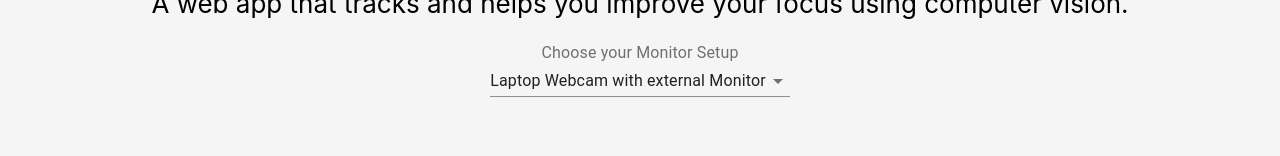
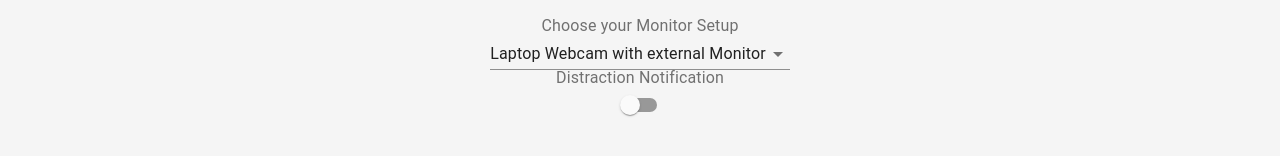
Before and after one commit to moritzWa/focuscam, a React (Create React App) app: page / in a window 1280 px wide. Shown: the part 502-658 px from the top of the page. Built offline with nearby package versions, Linux system fonts and the light colour scheme; no server answers.

Commit message:
sound on/off

```diff
--- a/src/App.css
+++ b/src/App.css
@@ -26,7 +26,3 @@
 	max-width: 80vw;
 	margin: auto;
 }
-
-.widget .widget-lg {
-	border-radius: 7px;
-}
--- a/src/FocusCam.js
+++ b/src/FocusCam.js
@@ -1,10 +1,13 @@
 import "./App.css";
 import React, { useRef, useEffect, useState } from "react";
 
-import Button from "@material-ui/core/Button";
-import InputLabel from "@material-ui/core/InputLabel";
-import MenuItem from "@material-ui/core/MenuItem";
-import Select from "@material-ui/core/Select";
+import {
+	Switch,
+	Button,
+	InputLabel,
+	MenuItem,
+	Select,
+} from "@material-ui/core";
 
 import juntos_sound from "./resources/juntos-607.mp3";
 
@@ -23,6 +26,7 @@ function FocusCam() {
 	const [topPrediction, setTopPrediction] = useState("detecting...");
 	const [distractionDuration, setDistractionDuration] = useState(0);
 	const [pausedDuration, setPausedDuration] = useState(0);
+	const [sound, setSound] = useState(false);
 
 	const [focusCamOn, setFocusCamOn] = useState(true);
 	const [standby, setStandby] = useState(false);
@@ -60,7 +64,7 @@ function FocusCam() {
 					if (topPrediction === "distracted") {
 						let newDistractionCount = distractionDuration + 1;
 						setDistractionDuration(newDistractionCount);
-						notificationSound.play();
+						if (sound) return notificationSound.play();
 					}
 
 					if (topPrediction === "paused") {
@@ -94,7 +98,16 @@ function FocusCam() {
 		run();
 
 		return () => (attached = false);
-	});
+	}, [
+		focusCamOn,
+		distractionDuration,
+		topPrediction,
+		monitorSetup.name,
+		standby,
+		sound,
+		notificationSound,
+		pausedDuration,
+	]);
 
 	return (
 		<>
@@ -138,6 +151,15 @@ function FocusCam() {
 							Laptop Webcam with external Monitor
 						</MenuItem>
 					</Select>
+					<InputLabel id="demo-simple-select-label">
+						Distraction Notification
+					</InputLabel>
+					<Switch
+						checked={sound}
+						onChange={() => setSound(!sound)}
+						name=""
+						inputProps={{ "aria-label": "secondary checkbox" }}
+					/>
 				</div>
 			</header>
 			<Webcam
--- a/src/Navbar.js
+++ b/src/Navbar.js
@@ -41,6 +41,7 @@ const Navbar = () => {
 				</Typography>
 				<Typography className={classes.title}></Typography>
 				<GitHubButton
+					className={classes.btn}
 					href="https://github.com/moritzWa/focuscam"
 					data-size="large"
 					aria-label="Star moritzWa/focuscam on GitHub"
```
